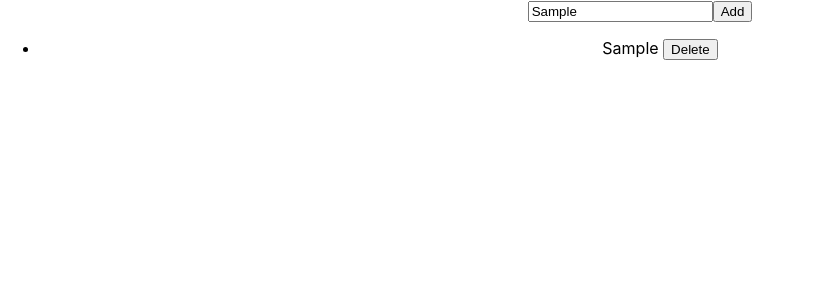
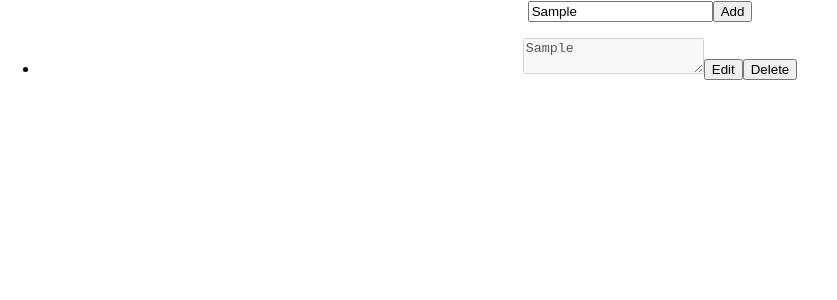
Before and after one commit to 6hartanto/react-todo-list, a React (Create React App) app: page / in a window 1280 px wide. Both pictures are taken after typing "Sample" into the empty fields and a click on the button "Add". Shown: the top 300 px of the page, without its empty margins (0-837 px from the left). Built offline with nearby package versions, Linux system fonts and the light colour scheme.

Commit message:
update todos

```diff
--- a/src/components/Todos.js
+++ b/src/components/Todos.js
@@ -1,6 +1,6 @@
-import React, { useState } from 'react'
+import React, { useRef, useState } from 'react'
 import { connect } from 'react-redux';
-import { addTodos, removeTodos } from '../redux/reducer';
+import { addTodos, removeTodos, updateTodos } from '../redux/reducer';
 
 const mapStateToProps = (state) => {
   return {
@@ -12,12 +12,28 @@
   return {
     addTodo: (obj) => dispatch(addTodos(obj)),
     removeTodo: (id) => dispatch(removeTodos(id)),
+    updateTodo: (obj) => dispatch(updateTodos(obj)),
   };
 };
 
 const Todos = (props) => {
+  const [todo, setTodo] = useState("");
 
-  const [todo, setTodo] = useState("");
+  const inputRef = useRef(true);
+
+  const changeFocus = () => {
+    inputRef.current.disabled = false;
+    inputRef.current.focus();
+  };
+
+  const update = (id,value,e) => {
+    if(e.which === 13) {
+      //13 is key for enter key
+      props.updateTodo({id, item:value});
+      inputRef.current.disabled = true;
+    }
+  }
+
   const handleChange = (e) => {
     setTodo(e.target.value)
   }
@@ -35,7 +51,15 @@
 
       <ul>
         {props.todos.map((item) => {
-          return <li key={item.id}>{item.item} <button onClick={() => props.removeTodo(item.id)}>Delete</button></li>
+          return <li key={item.id}>
+          <textarea
+            ref={inputRef}
+            disabled={inputRef}
+            defaultValue={item.item}
+            onKeyPress={(e) => update(item.id, inputRef.current.value, e)}
+          />
+          <button onClick={() => changeFocus()}>Edit</button>
+          <button onClick={() => props.removeTodo(item.id)}>Delete</button></li>
         })}
       </ul>
     </div>
--- a/src/redux/reducer.js
+++ b/src/redux/reducer.js
@@ -16,8 +16,20 @@
     removeTodos: (state, action) => {
       return state.filter((item) => item.id !== action.payload);
     },
+    //update todos
+    updateTodos: (state, action) => {
+      return state.map((todo) => {
+        if (todo.id === action.payload.id) {
+          return {
+            ...todo,
+            item: action.payload.item,
+          };
+        }
+        return todo;
+      });
+    },
   },
 });
 
-export const { addTodos, removeTodos } = addTodoReducer.actions;
+export const { addTodos, removeTodos, updateTodos } = addTodoReducer.actions;
 export const reducer = addTodoReducer.reducer;
```
